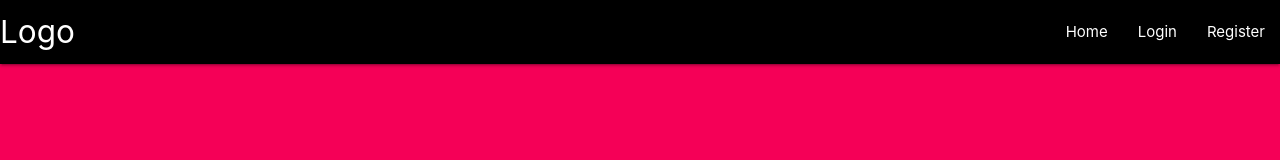
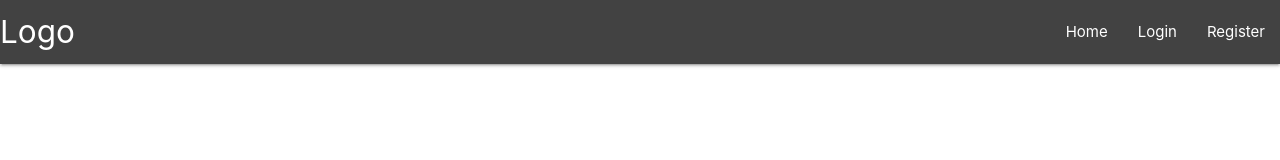
Before and after one commit to Narendirakumarkumar/Form-Bee, a plain HTML site: page public/index.html in a window 1280 px wide. Drawn offline with nearby package versions, Linux system fonts and the light colour scheme.

Commit message:
Update index.html

```diff
--- a/public/index.html
+++ b/public/index.html
@@ -16,9 +16,9 @@
 
   </style>
 </head>
-<body class="pink accent-3">
+<body class="white accent-3">
     <nav>
-        <div class="nav-wrapper black">
+        <div class="nav-wrapper grey darken-3">
           <a href="#" class="brand-logo">Logo</a>
           <a href="#" class="sidenav-trigger" data-target="mobile-links">
             <i class="material-icons">menu</i>
@@ -30,7 +30,7 @@
           </ul>
         </div>
       </nav>
-      <ul class="sidenav pink accent-3" id="mobile-links">
+      <ul class="sidenav white accent-3" id="mobile-links">
         <li><a href="#" class="white-text">Home</a></li>
         <li><a href="#" class="white-text">Login</a></li>
         <li><a href="#" class="white-text">Register</a></li>
```
